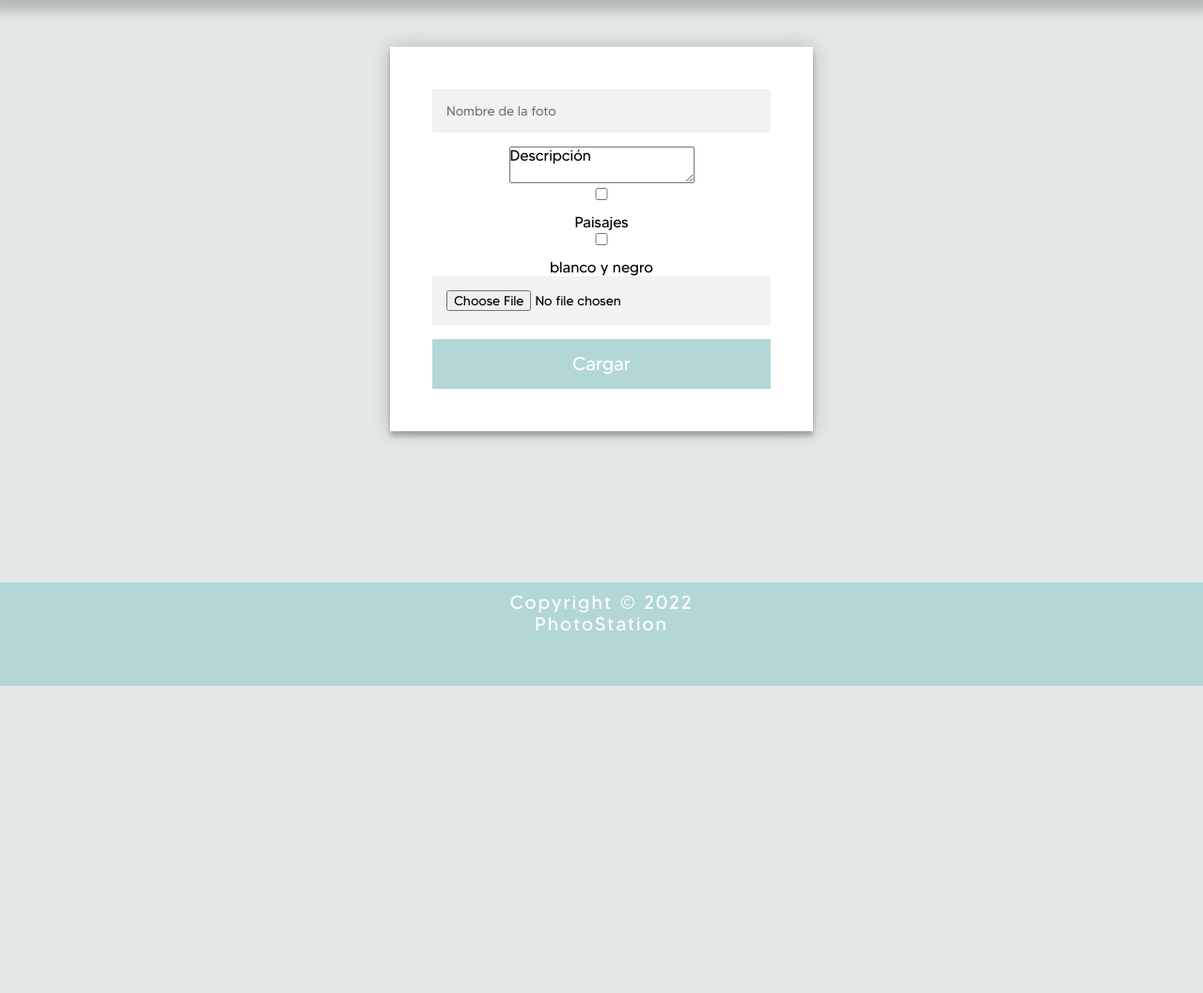
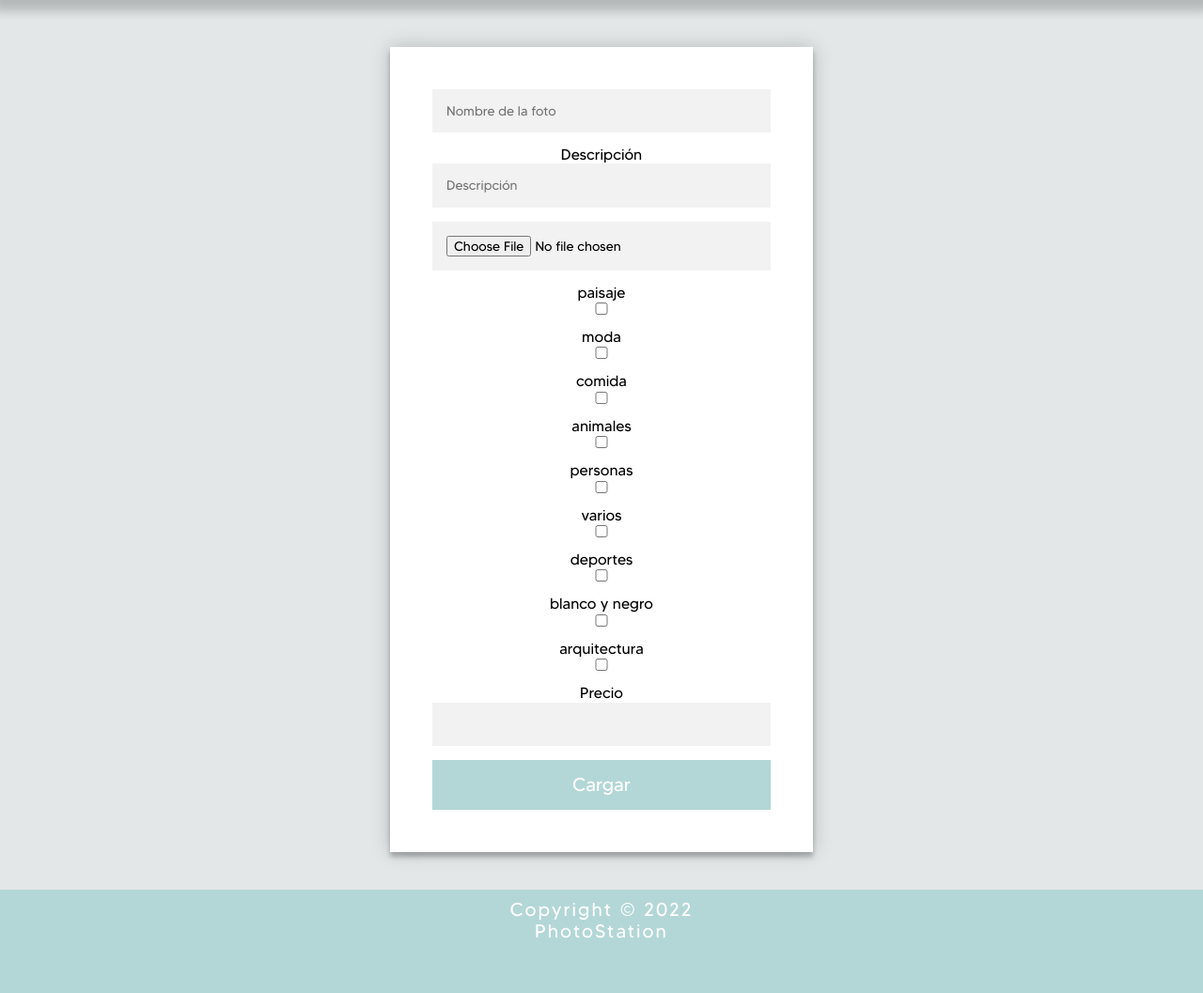
Before and after one commit to grupo2digitalhouse/grupo_2_-StockPhoto, a Node server app: page /product in a window 1280 px wide. Shown: the part 70-1127 px from the top of the page at 94% size. Before the commit the page ends 800 px from the top, so only its background shows below. Run offline with Node 20, Linux system fonts and the light colour scheme; some libraries are stand-ins or nearby versions.

Commit message:
rama lautaro

```diff
--- a/photo_station/src/views/products/product.ejs
+++ b/photo_station/src/views/products/product.ejs
@@ -19,22 +19,62 @@
 			</header>
 
 			<div class="form">
-				<form class="login-form" method="POST" action="/product">
-					<input type="text" placeholder="Nombre de la foto" name="product_name" required/>
-					<textarea name="descripcion">Descripción </textarea>
-					<br>
+				<form class="login-form" method="POST" action="/product/crear" enctype="multipart/form-data">
+					<div>
+						<input id="name" type="text" name="name" placeholder="Nombre de la foto">
+					</div>
+					<div>
+						<label for="">Descripción</label>
+						<input type="text" name="description" placeholder="Descripción">
+					</div>
+					<div>
+							<input type="file" name="image" placeholder="Subí tu Iamgen">
+					</div>
 
-					<input type="checkbox" id="categoria1" name="categoria1"  value="paisajes">
-					<label for="paisajes"> Paisajes </label>
-					<input type="checkbox" id="categoria2" name="categoria2"  value="blanco y negro">
-					<label for="blanco y negro"> blanco y negro </label>
-
-
-					<input type="file" id="imagen" name="img" accept="image/jpeg, image/png"/>
-
+					<div id="categorias">
+						<label for="">
+							paisaje
+							<input type="checkbox" name="category" value="1" class="myCheckBox">
+						</label>
+						<label for="">
+							moda
+							<input type="checkbox" name="category" value="2" class="myCheckBox">
+						</label>
+						<label for="">
+							comida
+							<input type="checkbox" name="category" value="3" class="myCheckBox">
+						</label>
+						<label for="">
+							animales
+							<input type="checkbox" name="category" value="4" class="myCheckBox">
+						</label>
+						<label for="">
+							personas
+							<input type="checkbox" name="category" value="5" class="myCheckBox">
+						</label>
+						<label for="">
+							varios
+							<input type="checkbox" name="category" value="6" class="myCheckBox">
+						</label>
+						<label for="">
+							deportes
+							<input type="checkbox" name="category" value="7" class="myCheckBox">
+						</label>
+						<label for="">
+							blanco y negro
+							<input type="checkbox" name="category" value="8" class="myCheckBox">
+						</label>
+						<label for="">
+							arquitectura
+							<input type="checkbox" name="category" value="9" class="myCheckBox">
+						</label>
+					</div>
+					<div>
+						<label for="">Precio</label>
+						<input type="number" name="price">
+					</div>
 					<button>Cargar</button>
-				</form>
-			</div>
+		</div>
 
 			<footer>
 				<%- include("../partials/footer") %>
```
